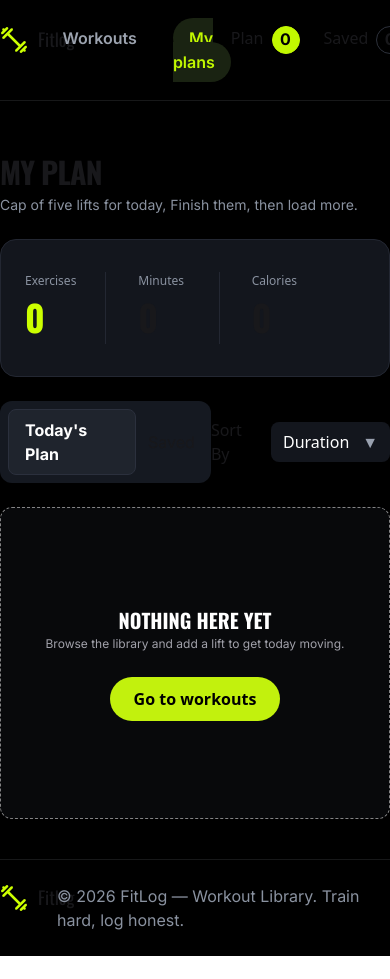
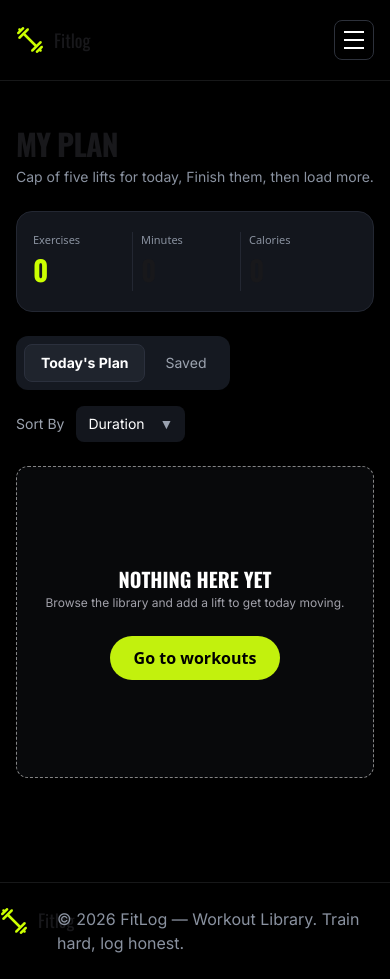
Before and after one commit to Oronno03/fitlog, a Next.js app: page /my-plans in a window 390 px wide. Before the commit the page ends 956 px from the top, so only its background shows below. Built offline with nearby package versions, Linux system fonts and the light colour scheme.

Commit message:
Added responsiveness

```diff
--- a/src/Components/Hero/Hero.tsx
+++ b/src/Components/Hero/Hero.tsx
@@ -4,7 +4,7 @@ import React from "react";
 const Hero = () => {
   return (
     <section className="bg-black pt-12 pb-16">
-      <div className="container grid grid-cols-2 mx-auto p-14 bg-[#15171D] rounded-2xl">
+      <div className="container md:grid md:grid-cols-2 mx-auto p-14 bg-[#15171D] rounded-2xl">
         <div className="flex flex-col gap-5">
           <p className="font-bold font-inter text-[#C2F800] text-[11px] tracking-[1.1px]">WORKOUT LIBRARY</p>
           <h1 className="font-oswald font-extrabold text-[60px] tracking-[-1.5px]">TRAIN WITH INTENT. LOG EVERY SET.</h1>
@@ -19,7 +19,7 @@ const Hero = () => {
           src={"/banner.png"}
           height={350}
           width={350}
-          className="justify-self-end"
+          className="justify-self-center md:mt-0 mt-5 md:justify-self-end"
         />
       </div>
     </section>
--- a/src/Components/My-plans/Counters.tsx
+++ b/src/Components/My-plans/Counters.tsx
@@ -1,39 +1,47 @@
-'use client';
-import { WorkoutContext } from '@/Providers/WorkoutProvider';
-import React, { useContext } from 'react';
+"use client";
 
+import { WorkoutContext } from "@/Providers/WorkoutProvider";
+import React, { useContext } from "react";
 
-
-const Counters = ({tab}: {tab: "today" | "saved"}) => {
-
-    const {saved, todaysPlans} = useContext(WorkoutContext);
+const Counters = ({ tab }: { tab: "today" | "saved" }) => {
+  const { saved, todaysPlans } = useContext(WorkoutContext);
 
   let exercises, time, calories;
 
-    if(tab == "today") {
+  if (tab === "today") {
     exercises = todaysPlans.length;
     time = todaysPlans.reduce((prev, curr) => prev + curr.duration, 0);
-        calories = todaysPlans.reduce((prev, curr) => prev + curr.caloriesBurned, 0);
+    calories = todaysPlans.reduce(
+      (prev, curr) => prev + curr.caloriesBurned,
+      0,
+    );
   } else {
     exercises = saved.length;
     time = saved.reduce((prev, curr) => prev + curr.duration, 0);
     calories = saved.reduce((prev, curr) => prev + curr.caloriesBurned, 0);
   }
 
+  return (
+    <div className="grid grid-cols-3 rounded-2xl border border-[#232732] bg-[#13161D] px-4 py-5 sm:px-6 sm:py-8">
+      <div className="mr-2 border-r border-[#232732] sm:mr-8">
+        <p className="text-[11px] text-[#8A92A0] sm:text-[12px]">Exercises</p>
+        <h1 className="font-oswald text-[28px] font-bold text-[#CCFF00] sm:text-[36px]">
+          {exercises}
+        </h1>
+      </div>
 
-    return (
-        <div className='bg-[#13161D] py-8 px-6 grid grid-cols-3 border border-[#232732] rounded-2xl'>
-            <div className='border-r-solid border-r border-r-[#232732] mr-8'>
-                <p className='text-[#8A92A0] text-[12px]'>Exercises</p>
-                <h1 className='font-oswald text-[36px] font-bold text-[#CCFF00]'>{exercises}</h1>
+      <div className="mr-2 border-r border-[#232732] sm:mr-8">
+        <p className="text-[11px] text-[#8A92A0] sm:text-[12px]">Minutes</p>
+        <h1 className="font-oswald text-[28px] font-bold sm:text-[36px]">
+          {time}
+        </h1>
       </div>
-            <div className='border-r-solid border-r border-r-[#232732] mr-8'>
-                <p className='text-[#8A92A0] text-[12px]'>Minutes</p>
-                <h1 className='font-oswald text-[36px] font-bold'>{time}</h1>
-            </div>
+
       <div>
-                <p className='text-[#8A92A0] text-[12px]'>Calories</p>
-                <h1 className='font-oswald text-[36px] font-bold'>{calories}</h1>
+        <p className="text-[11px] text-[#8A92A0] sm:text-[12px]">Calories</p>
+        <h1 className="font-oswald text-[28px] font-bold sm:text-[36px]">
+          {calories}
+        </h1>
       </div>
     </div>
   );
--- a/src/Components/Navbar/MiddlePart.tsx
+++ /dev/null
@@ -1,18 +0,0 @@
-'use client';
-import Link from 'next/link';
-import { usePathname } from 'next/navigation';
-
-const MiddlePart = () => {
-
-    const path = usePathname();
-
-
-    return (
-        <ul className="flex gap-5">
-            <li><Link href={"/"} className={`${path == "/" ? "bg-[#1A2312] text-[#C2F800]": "text-[#9CA3AF]"} px-4 py-2.5 font-semibold font-inter rounded-full`}>Workouts</Link></li>
-            <li><Link href={"/my-plans"} className={`${path == "/my-plans" ? "bg-[#1A2312] text-[#C2F800]": "text-[#9CA3AF]"} px-4 py-2.5 font-semibold font-inter rounded-full`}>My plans</Link></li>
-        </ul>
-    );
-};
-
-export default MiddlePart;
--- a/src/Components/Navbar/Navbar.tsx
+++ b/src/Components/Navbar/Navbar.tsx
@@ -1,18 +1,168 @@
+"use client";
+
 import Image from "next/image";
-import React from "react";
-import MiddlePart from "./MiddlePart";
-import RightPart from "./RightPart";
+import Link from "next/link";
+import { usePathname } from "next/navigation";
+import { useContext, useState } from "react";
+import { WorkoutContext } from "@/Providers/WorkoutProvider";
 
 const Navbar = () => {
+  const pathname = usePathname();
+  const { saved, todaysPlans } = useContext(WorkoutContext);
+  const [isOpen, setIsOpen] = useState(false);
+
+  const isActive = (path: string) => pathname === path;
+
   return (
-    <nav className="py-6.5 bg-black">
-      <div className="flex justify-between container mx-auto">
-        <h1 className="font-oswald text-[18px] flex gap-2.5">
-          <Image alt="logo" src={"/logo.png"} width={28} height={28} className="w-7 h-7" />
-          Fitlog
-        </h1>
-        <MiddlePart />
-        <RightPart />
+    <nav className="bg-black py-5 md:py-6.5">
+      <div className="container mx-auto px-4 sm:px-6 lg:px-8">
+        <div className="relative flex items-center justify-between">
+          <Link
+            href="/"
+            className="flex items-center gap-2.5 font-oswald text-[18px]"
+          >
+            <Image
+              src="/logo.png"
+              alt="Fitlog logo"
+              width={28}
+              height={28}
+              className="h-7 w-7"
+            />
+            Fitlog
+          </Link>
+
+          <div className="absolute left-1/2 hidden -translate-x-1/2 md:flex">
+            <ul className="flex gap-5">
+              <li>
+                <Link
+                  href="/"
+                  className={`rounded-full px-4 py-2.5 font-inter font-semibold ${
+                    isActive("/")
+                      ? "bg-[#1A2312] text-[#C2F800]"
+                      : "text-[#9CA3AF]"
+                  }`}
+                >
+                  Workouts
+                </Link>
+              </li>
+
+              <li>
+                <Link
+                  href="/my-plans"
+                  className={`rounded-full px-4 py-2.5 font-inter font-semibold ${
+                    isActive("/my-plans")
+                      ? "bg-[#1A2312] text-[#C2F800]"
+                      : "text-[#9CA3AF]"
+                  }`}
+                >
+                  My plans
+                </Link>
+              </li>
+            </ul>
+          </div>
+
+          <div className="hidden items-center gap-6 md:flex">
+            <Link
+              href="/my-plans"
+              className="flex items-center gap-2 font-inter"
+            >
+              <span>Plan</span>
+              <span className="flex h-7 w-7 items-center justify-center rounded-full border border-[#C2F800] bg-[#C2F800] font-bold text-black">
+                {todaysPlans.length}
+              </span>
+            </Link>
+
+            <Link
+              href="/my-plans"
+              className="flex items-center gap-2 font-inter"
+            >
+              <span>Saved</span>
+              <span className="flex h-7 w-7 items-center justify-center rounded-full border border-[#2D313B] font-bold text-white">
+                {saved.length}
+              </span>
+            </Link>
+          </div>
+
+          <button
+            type="button"
+            onClick={() => setIsOpen(!isOpen)}
+            className="flex h-10 w-10 items-center justify-center rounded-lg border border-[#2D313B] md:hidden"
+            aria-label="Toggle navigation"
+            aria-expanded={isOpen}
+          >
+            <div className="flex flex-col gap-1.5">
+              <span
+                className={`h-0.5 w-5 bg-white transition-all ${
+                  isOpen ? "translate-y-2 rotate-45" : ""
+                }`}
+              />
+              <span
+                className={`h-0.5 w-5 bg-white transition-all ${
+                  isOpen ? "opacity-0" : ""
+                }`}
+              />
+              <span
+                className={`h-0.5 w-5 bg-white transition-all ${
+                  isOpen ? "-translate-y-2 -rotate-45" : ""
+                }`}
+              />
+            </div>
+          </button>
+        </div>
+
+        {isOpen && (
+          <div className="mt-5 border-t border-[#2D313B] pt-5 md:hidden">
+            <div className="flex flex-col gap-2">
+              <Link
+                href="/"
+                onClick={() => setIsOpen(false)}
+                className={`rounded-lg px-4 py-3 text-center font-inter font-semibold ${
+                  isActive("/")
+                    ? "bg-[#1A2312] text-[#C2F800]"
+                    : "text-[#9CA3AF]"
+                }`}
+              >
+                Workouts
+              </Link>
+
+              <Link
+                href="/my-plans"
+                onClick={() => setIsOpen(false)}
+                className={`rounded-lg px-4 py-3 text-center font-inter font-semibold ${
+                  isActive("/my-plans")
+                    ? "bg-[#1A2312] text-[#C2F800]"
+                    : "text-[#9CA3AF]"
+                }`}
+              >
+                My plans
+              </Link>
+            </div>
+
+            <div className="mt-4 flex gap-3 border-t border-[#2D313B] pt-4">
+              <Link
+                href="/my-plans"
+                onClick={() => setIsOpen(false)}
+                className="flex flex-1 items-center justify-between rounded-lg border border-[#2D313B] px-4 py-3"
+              >
+                <span className="font-inter">Plan</span>
+                <span className="flex h-7 w-7 items-center justify-center rounded-full bg-[#C2F800] font-bold text-black">
+                  {todaysPlans.length}
+                </span>
+              </Link>
+
+              <Link
+                href="/my-plans"
+                onClick={() => setIsOpen(false)}
+                className="flex flex-1 items-center justify-between rounded-lg border border-[#2D313B] px-4 py-3"
+              >
+                <span className="font-inter">Saved</span>
+                <span className="flex h-7 w-7 items-center justify-center rounded-full border border-[#2D313B] font-bold text-white">
+                  {saved.length}
+                </span>
+              </Link>
+            </div>
+          </div>
+        )}
       </div>
     </nav>
   );
--- a/src/Components/Navbar/RightPart.tsx
+++ /dev/null
@@ -1,24 +0,0 @@
-'use client';
-import { WorkoutContext } from "@/Providers/WorkoutProvider";
-import Link from "next/link";
-import { useContext } from "react";
-
-const RightPart = () => {
-
-    const {saved, todaysPlans} = useContext(WorkoutContext);
-
-    return (
-        <div className="flex gap-6">
-            <Link href={"/my-plans"} className="flex gap-2">
-                <h1>Plan</h1>
-                <p className="rounded-full border-solid border border-[#C2F800] bg-[#C2F800] text-black font-bold font-inter w-7 h-7 flex justify-center text-center">{todaysPlans.length}</p>
-            </Link>
-            <Link href={"/my-plans"} className="flex gap-2">
-                <h1>Saved</h1>
-                <p className="rounded-full border-solid border border-[#2D313B] w-7 h-7 flex justify-center text-center font-bold font-inter">{saved.length}</p>
-            </Link>
-        </div>
-    );
-};
-
-export default RightPart;
--- a/src/Components/Workouts/Workouts.tsx
+++ b/src/Components/Workouts/Workouts.tsx
@@ -2,7 +2,7 @@ import { IWorkout } from "@/type";
 import WorkoutCard from "./WorkoutCard";
 
 const fetchWorkouts = async (): Promise<IWorkout[]> => {
-  const res = await fetch("https://api.abcz.workers.dev/api/fitlog");
+  const res = await fetch("https://api.api-store.workers.dev/api/fitlog");
   const data = await res.json();
   return data;
 };
@@ -18,7 +18,7 @@ const Workouts = async () => {
             Twelve lifts covering every major muscle group
           </p>
         </div>
-        <div className="grid grid-cols-3 gap-6">
+        <div className="grid lg:grid-cols-3 md:grid-cols-2 grid-cols-1 gap-6">
           {workouts.map((workout) => (
             <WorkoutCard key={workout.id} workout={workout} />
           ))}
--- a/src/app/my-plans/page.tsx
+++ b/src/app/my-plans/page.tsx
@@ -1,4 +1,5 @@
 "use client";
+
 import Counters from "@/Components/My-plans/Counters";
 import EmptyWorkouts from "@/Components/My-plans/EmptyWorkouts";
 import Title from "@/Components/My-plans/Title";
@@ -8,41 +9,64 @@ import React, { useContext, useState } from "react";
 
 const Page = () => {
   const [tab, setTab] = useState<"today" | "saved">("today");
-  const [sort, setSort] = useState<"duration" | "calories" | "rating">(
-    "duration",
-  );
+
+  const [sort, setSort] = useState<
+    "duration" | "calories" | "rating"
+  >("duration");
+
   const { saved, todaysPlans } = useContext(WorkoutContext);
 
   return (
-    <section className="bg-black pt-10">
+    <section className="bg-black px-4 pt-8 pb-16 sm:px-6 md:pt-10 lg:px-8">
       <div className="container mx-auto flex flex-col gap-6">
         <Title />
+
         <Counters tab={tab} />
-        <div className="flex justify-between">
-          <div className="rounded-xl flex justify-between items-center bg-[#151921] p-2 gap-1">
-            <p
+
+        <div className="flex flex-col gap-4 md:flex-row md:items-center md:justify-between">
+
+          <div className="flex w-fit items-center gap-1 rounded-xl bg-[#151921] p-2">
+            <button
               onClick={() => setTab("today")}
-              className={`cursor-pointer px-2 py-2 font-inter rounded-lg ${tab === "today" ? "px-4 py-2 font-bold text-white bg-[#1F242D] border border-[#2B303D]" : ""}`}
+              className={`rounded-lg px-4 py-2 font-inter text-sm transition ${
+                tab === "today"
+                  ? "border border-[#2B303D] bg-[#1F242D] font-bold text-white"
+                  : "text-[#9CA3AF]"
+              }`}
             >
               Today&apos;s Plan
-            </p>
-            <p
+            </button>
+
+            <button
               onClick={() => setTab("saved")}
-              className={`cursor-pointer px-2 py-2 font-inter rounded-lg ${tab === "saved" ? "px-9 py-2 font-bold text-white bg-[#1F242D] border border-[#2B303D]" : ""}`}
+              className={`rounded-lg px-4 py-2 font-inter text-sm transition ${
+                tab === "saved"
+                  ? "border border-[#2B303D] bg-[#1F242D] font-bold text-white"
+                  : "text-[#9CA3AF]"
+              }`}
             >
               Saved
-            </p>
+            </button>
           </div>
-          <div className="flex items-center justify-center gap-3">
-            <h1>Sort By</h1>
+
+          <div className="flex items-center gap-3">
+            <h1 className="font-inter text-sm text-[#9CA3AF]">
+              Sort By
+            </h1>
+
             <div className="relative inline-block">
               <select
-                name=""
-                id=""
-                className="cursor-pointer appearance-none bg-[#13161D] px-3 py-2 pr-10 rounded-lg text-white"
+                name="sort"
+                id="sort"
+                className="cursor-pointer appearance-none rounded-lg bg-[#13161D] px-3 py-2 pr-10 font-inter text-sm text-white outline-none"
                 value={sort}
                 onChange={(e) =>
-                  setSort(e.target.value as "duration" | "rating" | "calories")
+                  setSort(
+                    e.target.value as
+                      | "duration"
+                      | "rating"
+                      | "calories"
+                  )
                 }
               >
                 <option value="duration">Duration</option>
@@ -50,7 +74,7 @@ const Page = () => {
                 <option value="rating">Rating</option>
               </select>
 
-              <span className="pointer-events-none absolute right-3 top-1/2 -translate-y-1/2 text-gray-400">
+              <span className="pointer-events-none absolute right-3 top-1/2 -translate-y-1/2 text-sm text-gray-400">
                 ▼
               </span>
             </div>
```
Also changed, not shown: src/Components/My-plans/Card.tsx (+45 -28 lines), src/Providers/WorkoutProvider.tsx (+10 -2 lines), src/app/workouts/[id]/page.tsx (+4 -4 lines). Lines whose indentation alone changed are shown as unchanged.
